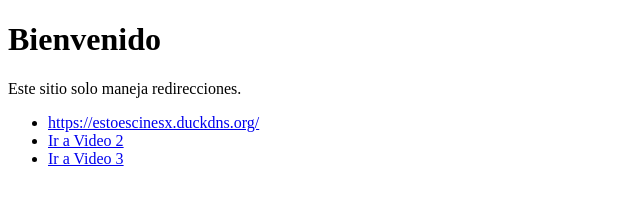
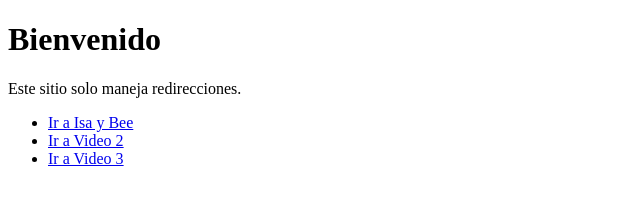
Before and after one commit to guillermitolindo/redirects-site, a plain HTML site: page index.html in a window 1280 px wide. Shown: the whole page, without its empty margins (0-640 px from the left). Drawn offline with Linux system fonts and the light colour scheme.

Commit message:
Update index.html

```diff
--- a/index.html
+++ b/index.html
@@ -8,7 +8,7 @@
   <h1>Bienvenido</h1>
   <p>Este sitio solo maneja redirecciones.</p>
   <ul>
-    <li><a href="/el-control-remoto">https://estoescinesx.duckdns.org/</a></li>
+    <li><a href="/el-control-remoto">Ir a Isa y Bee</a></li>
     <li><a href="/video-2">Ir a Video 2</a></li>
     <li><a href="/video-3">Ir a Video 3</a></li>
   </ul>
```
